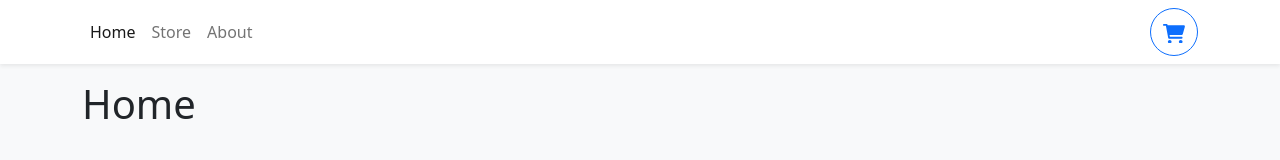
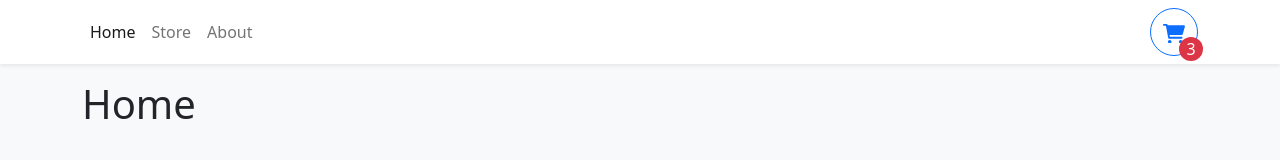
Before and after one commit to Chen-Stefan/shopping_cart, a React (Create React App) app in the folder shopcart/: page / in a window 1280 px wide. Shown: the top 160 px of the page. Built offline with nearby package versions, Linux system fonts and the light colour scheme.

Commit message:
Style the item count icon

```diff
--- a/shopcart/src/components/Navbar.tsx
+++ b/shopcart/src/components/Navbar.tsx
@@ -3,7 +3,7 @@ import { NavLink } from "react-router-dom";
 
 export function Navbar() {
   return (
-    <NavbarBs className="bg-white shadow-sm mb-3">
+    <NavbarBs sticky='top' className="bg-white shadow-sm mb-3">
       <Container>
         <Nav className="me-auto">
           <Nav.Link to="/" as={NavLink}>
@@ -16,7 +16,11 @@ export function Navbar() {
             About
           </Nav.Link>
         </Nav>
-        <Button style={{width: '3rem', height: '3rem', position: 'relative'}} variant='outline-primary' className="rounded-circle">
+        <Button
+          style={{ width: "3rem", height: "3rem", position: "relative" }}
+          variant="outline-primary"
+          className="rounded-circle"
+        >
           <svg
             xmlns="http://www.w3.org/2000/svg"
             viewBox="0 0 576 512"
@@ -24,6 +28,12 @@ export function Navbar() {
           >
             <path d="M96 0C107.5 0 117.4 8.19 119.6 19.51L121.1 32H541.8C562.1 32 578.3 52.25 572.6 72.66L518.6 264.7C514.7 278.5 502.1 288 487.8 288H170.7L179.9 336H488C501.3 336 512 346.7 512 360C512 373.3 501.3 384 488 384H159.1C148.5 384 138.6 375.8 136.4 364.5L76.14 48H24C10.75 48 0 37.25 0 24C0 10.75 10.75 0 24 0H96zM128 464C128 437.5 149.5 416 176 416C202.5 416 224 437.5 224 464C224 490.5 202.5 512 176 512C149.5 512 128 490.5 128 464zM512 464C512 490.5 490.5 512 464 512C437.5 512 416 490.5 416 464C416 437.5 437.5 416 464 416C490.5 416 512 437.5 512 464z" />
           </svg>
+          <div
+            className="rounded-circle bg-danger d-flex justify-content-center align-items-center"
+            style={{ color: "white", width: "1.5rem", height: "1.5rem", position: 'absolute', bottom: 0, right: 0, transform: 'translate(25%, 25%)' }}
+          >
+            3
+          </div>
         </Button>
       </Container>
     </NavbarBs>
```
